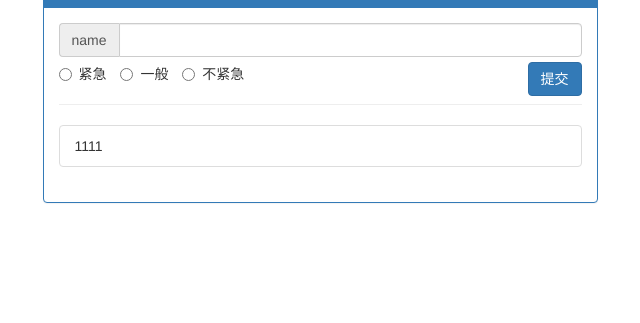
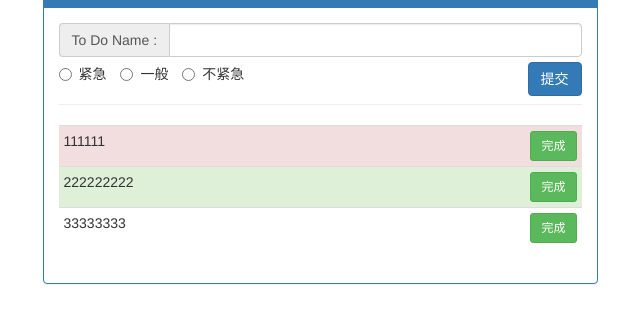
Before and after one commit to Dealize/todo, a website: page index.html in a window 1280 px wide. Shown: the part 47-370 px from the top of the page, without its empty margins (320-960 px from the left). Drawn offline with Linux system fonts and the light colour scheme.

Commit message:
完成todo list 样式

```diff
--- a/app/todo/newTodo/newTodo.html
+++ b/app/todo/newTodo/newTodo.html
@@ -1,5 +1,5 @@
 <div class="input-group">
-    <span class="input-group-addon">name</span>
+    <span class="input-group-addon">To Do Name : </span>
     <input type="text" class="form-control"/>
 </div>
 <div class="form-inline" style="margin-top:5px;">
--- a/app/todo/todoList/todoList.html
+++ b/app/todo/todoList/todoList.html
@@ -1,3 +1,14 @@
-<ul class="list-group">
-    <li class="list-group-item">1111</li>
-</ul>
+<table class="table  table-hover table-condensed">
+    <tr class="danger">
+        <td>111111</td>
+        <td class="col-md-1"><button class="btn btn-success btn-sm">完成</button></td>
+    </tr>
+    <tr class="success">
+        <td>222222222</td>
+        <td class="col-md-1"><button class="btn btn-success btn-sm">完成</button></td>
+    </tr>
+    <tr >
+        <td>33333333</td>
+        <td class="col-md-1"><button class="btn btn-success btn-sm">完成</button></td>
+    </tr>
+</table>
```
